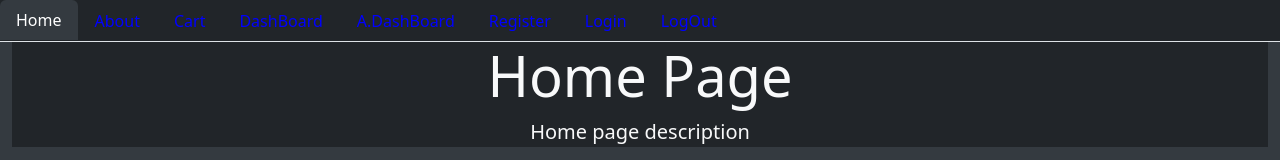
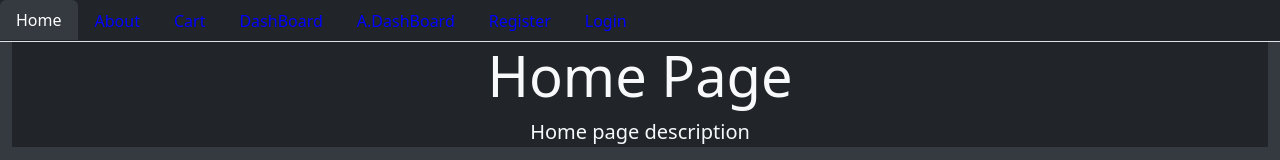
Before and after one commit to Rajit909/MegaProject-E-commerce-, a React (Create React App) app in the folder frontend/: page / in a window 1280 px wide. Shown: the top 160 px of the page. Built offline with nearby package versions, Linux system fonts and the light colour scheme.

Commit message:
conditional rendring for signout

```diff
--- a/frontend/src/core/Menu.js
+++ b/frontend/src/core/Menu.js
@@ -1,6 +1,6 @@
 import React from "react";
 import { NavLink } from "react-router-dom";
-import {signout} from "../auth/helper/index.js"
+import {signout , isAuthenticated} from "../auth/helper/index.js"
 
 
 function Menu() {
@@ -98,6 +98,8 @@ function Menu() {
         </li>
 
 
+
+
         <li className="nav-item">
           <NavLink
           style={({isActive}) => {
@@ -114,10 +116,19 @@ function Menu() {
           </NavLink>
         </li>
 
-
-
-        <li className="nav-item">
-          <NavLink
+        {isAuthenticated() && (
+          <li className="nav-item">
+            <NavLink
+            className="nav-link text-warning"
+            onClick={() => {
+              signout(() => {
+                to="/"
+              })
+            }}
+            >
+              LogOut
+            </NavLink>
+          {/* <NavLink
           style={({isActive}) => {
             return{
               color: isActive ? "white" : "blue",
@@ -129,8 +140,10 @@ function Menu() {
             to="/signout"
           >
             LogOut
-          </NavLink>
+          </NavLink> */}
         </li>
+        )}
+
       </ul>
     </div>
   );
```
